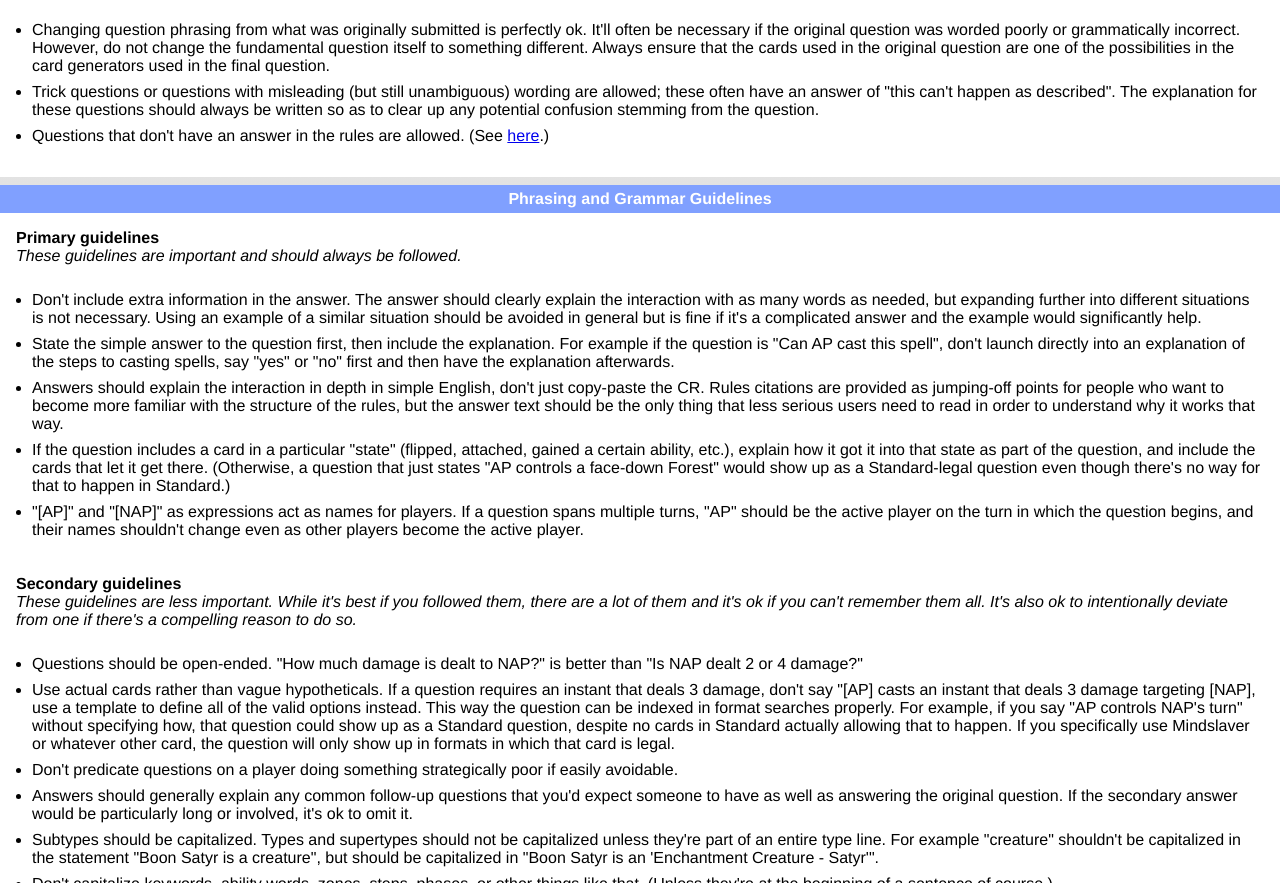
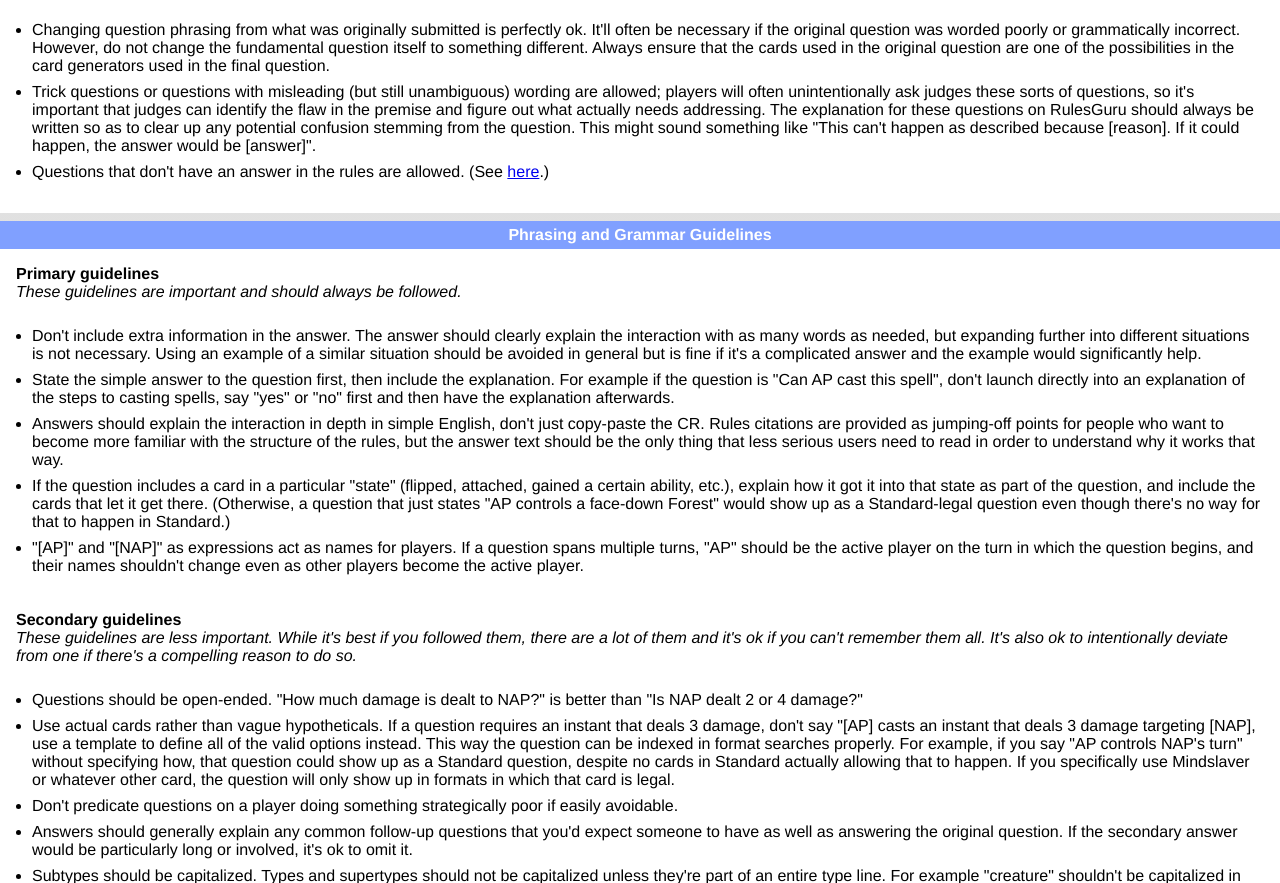
Before and after one commit to KingSupernova31/RulesGuru, a website: page public_html/admin-information/index.html in a window 1280 px wide. Shown: the part 7610-8493 px from the top of the page. Drawn offline with Linux system fonts and the light colour scheme; files whose address does not match are found by name.

Commit message:
Better explanation of trick questions

```diff
--- a/public_html/admin-information/index.html
+++ b/public_html/admin-information/index.html
@@ -328,7 +328,7 @@
 			<div class="content">
 				<ul>
 					<li>Changing question phrasing from what was originally submitted is perfectly ok. It'll often be necessary if the original question was worded poorly or grammatically incorrect. However, do not change the fundamental question itself to something different. Always ensure that the cards used in the original question are one of the possibilities in the card generators used in the final question.</li>
-					<li>Trick questions or questions with misleading (but still unambiguous) wording are allowed; these often have an answer of "this can't happen as described". The explanation for these questions should always be written so as to clear up any potential confusion stemming from the question.</li>
+					<li>Trick questions or questions with misleading (but still unambiguous) wording are allowed; players will often unintentionally ask judges these sorts of questions, so it's important that judges can identify the flaw in the premise and figure out what actually needs addressing. The explanation for these questions on RulesGuru should always be written so as to clear up any potential confusion stemming from the question. This might sound something like "This can't happen as described because [reason]. If it could happen, the answer would be [answer]".</li>
 					<li>Questions that don't have an answer in the rules are allowed. (See <a href="#unsupportedAnswers">here</a>.)</li>
 				</ul>
 			</div>
```
